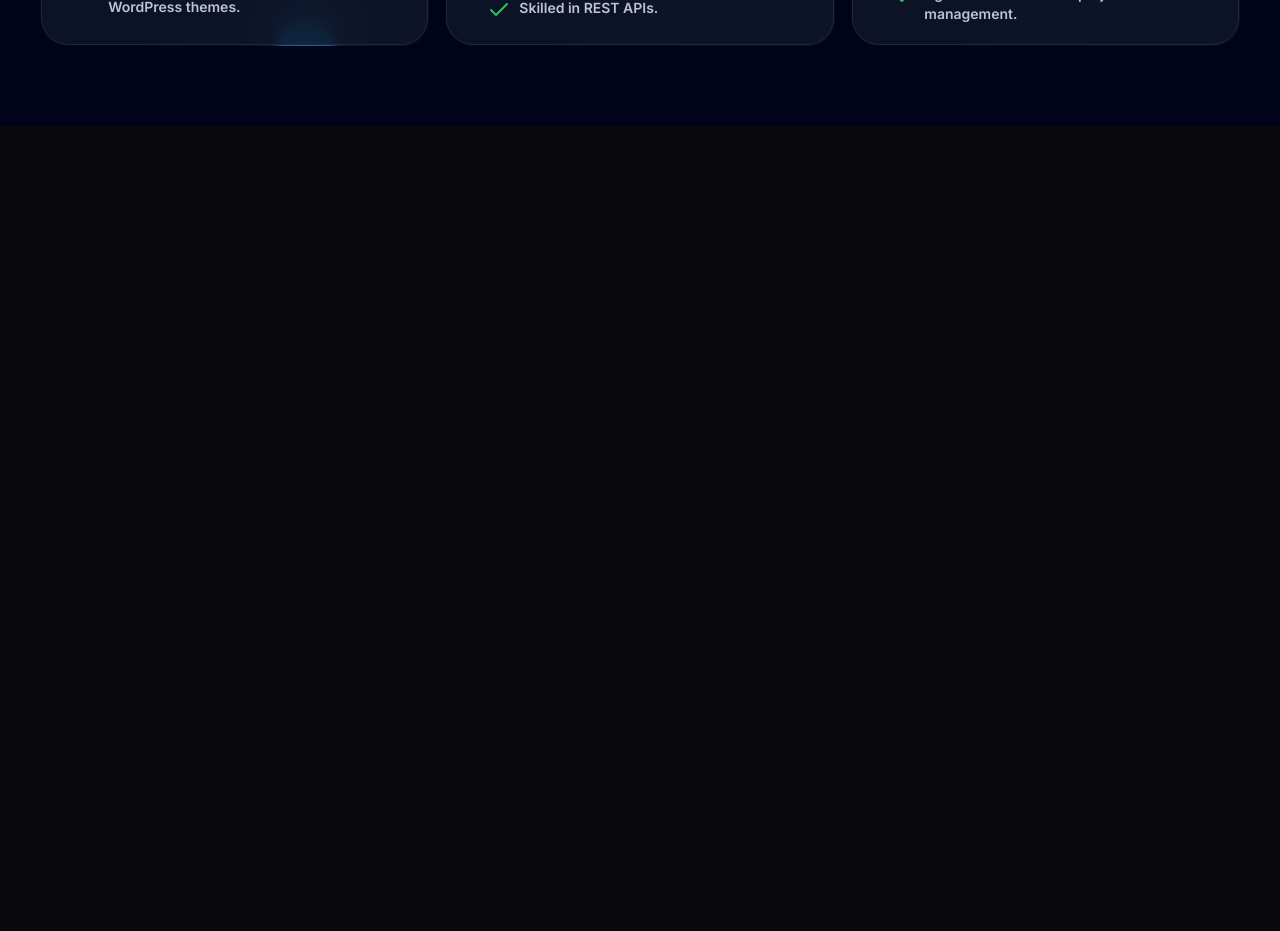
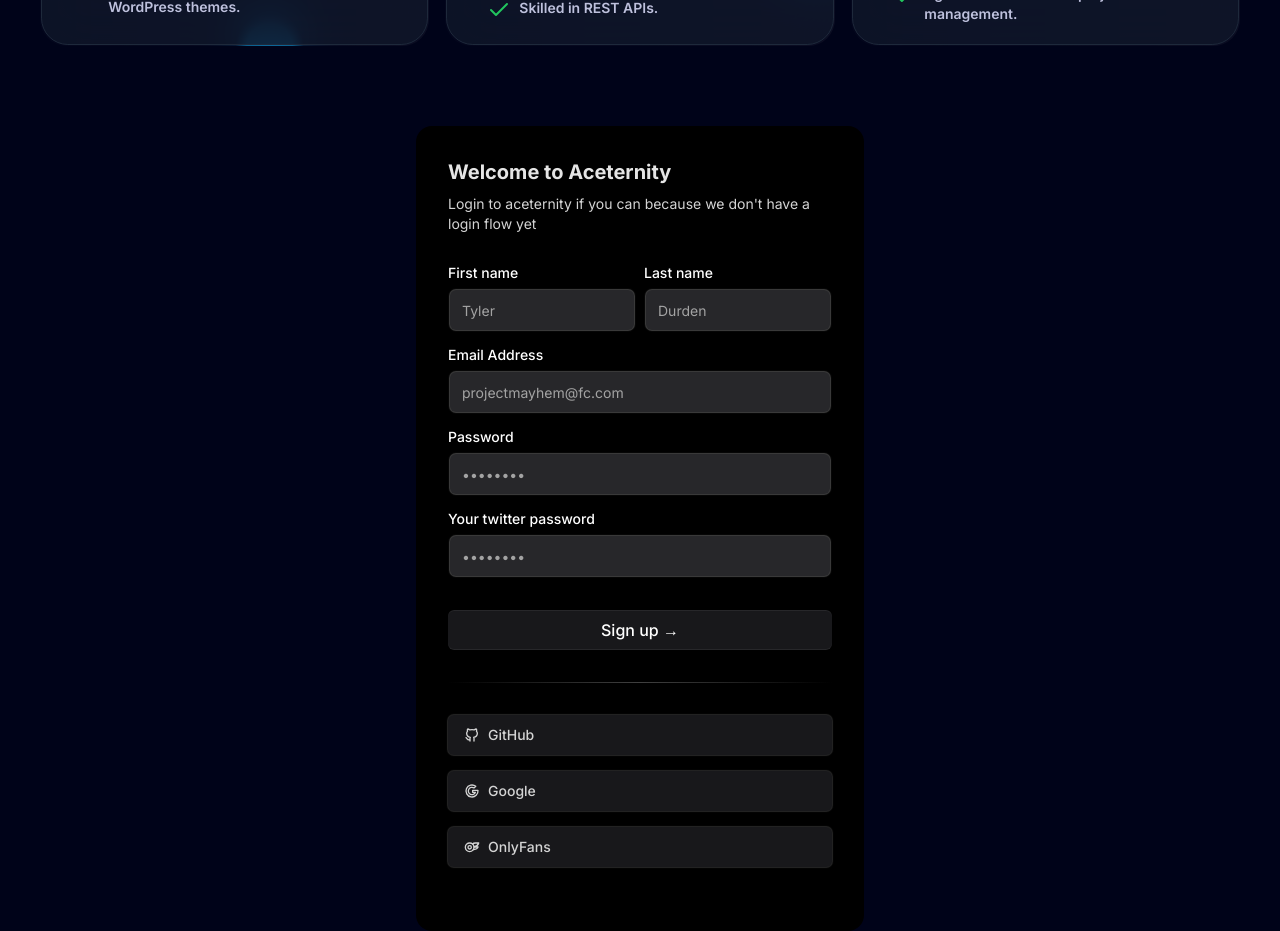
Before and after one commit to YanBerdin/next-portfolio, a Next.js app: page / in a window 1280 px wide. Shown: the part 1560-2491 px from the top of the page. Before the commit the page ends 1686 px from the top, so only its background shows below. Built offline with nearby package versions, Linux system fonts and the light colour scheme.

Commit message:
feat Contact

```diff
--- a/app/page.tsx
+++ b/app/page.tsx
@@ -3,6 +3,7 @@
 import { Hero } from "../components/Hero";
 import { Experience } from "../components/Experience";
 import { navItems } from "../data"; // "@/data"
+import { Contact } from "../components/Contact";
 
 export default function Home() {
   return (
@@ -12,6 +13,7 @@
       <FloatingNav navItems={navItems} />
       <Hero />
       <Experience />
+      <Contact />
     </div>
 
   </main>
--- /dev/null
+++ b/components/Contact.tsx
@@ -0,0 +1,123 @@
+"use client";
+import React from "react";
+import { Label } from "./ui/label";
+import { Input } from "./ui/input";
+import { cn } from "@/lib/utils/cn";
+import {
+  IconBrandGithub,
+  IconBrandGoogle,
+  IconBrandOnlyfans,
+} from "@tabler/icons-react";
+
+export function Contact() {
+  const handleSubmit = (e: React.FormEvent<HTMLFormElement>) => {
+    e.preventDefault();
+    console.log("Form submitted");
+  };
+  return (
+    <div className="max-w-md w-full mx-auto rounded-none md:rounded-2xl p-4 md:p-8 shadow-input bg-white dark:bg-black">
+      <h2 className="font-bold text-xl text-neutral-800 dark:text-neutral-200">
+        Welcome to Aceternity
+      </h2>
+      <p className="text-neutral-600 text-sm max-w-sm mt-2 dark:text-neutral-300">
+        Login to aceternity if you can because we don&apos;t have a login flow
+        yet
+      </p>
+
+      <form className="my-8" onSubmit={handleSubmit}>
+        <div className="flex flex-col md:flex-row space-y-2 md:space-y-0 md:space-x-2 mb-4">
+          <LabelInputContainer>
+            <Label htmlFor="firstname">First name</Label>
+            <Input id="firstname" placeholder="Tyler" type="text" />
+          </LabelInputContainer>
+          <LabelInputContainer>
+            <Label htmlFor="lastname">Last name</Label>
+            <Input id="lastname" placeholder="Durden" type="text" />
+          </LabelInputContainer>
+        </div>
+        <LabelInputContainer className="mb-4">
+          <Label htmlFor="email">Email Address</Label>
+          <Input id="email" placeholder="projectmayhem@fc.com" type="email" />
+        </LabelInputContainer>
+        <LabelInputContainer className="mb-4">
+          <Label htmlFor="password">Password</Label>
+          <Input id="password" placeholder="••••••••" type="password" />
+        </LabelInputContainer>
+        <LabelInputContainer className="mb-8">
+          <Label htmlFor="twitterpassword">Your twitter password</Label>
+          <Input
+            id="twitterpassword"
+            placeholder="••••••••"
+            type="twitterpassword"
+          />
+        </LabelInputContainer>
+
+        <button
+          className="bg-gradient-to-br relative group/btn from-black dark:from-zinc-900 dark:to-zinc-900 to-neutral-600 block dark:bg-zinc-800 w-full text-white rounded-md h-10 font-medium shadow-[0px_1px_0px_0px_#ffffff40_inset,0px_-1px_0px_0px_#ffffff40_inset] dark:shadow-[0px_1px_0px_0px_var(--zinc-800)_inset,0px_-1px_0px_0px_var(--zinc-800)_inset]"
+          type="submit"
+        >
+          Sign up &rarr;
+          <BottomGradient />
+        </button>
+
+        <div className="bg-gradient-to-r from-transparent via-neutral-300 dark:via-neutral-700 to-transparent my-8 h-[1px] w-full" />
+
+        <div className="flex flex-col space-y-4">
+          <button
+            className=" relative group/btn flex space-x-2 items-center justify-start px-4 w-full text-black rounded-md h-10 font-medium shadow-input bg-gray-50 dark:bg-zinc-900 dark:shadow-[0px_0px_1px_1px_var(--neutral-800)]"
+            type="submit"
+          >
+            <IconBrandGithub className="h-4 w-4 text-neutral-800 dark:text-neutral-300" />
+            <span className="text-neutral-700 dark:text-neutral-300 text-sm">
+              GitHub
+            </span>
+            <BottomGradient />
+          </button>
+          <button
+            className=" relative group/btn flex space-x-2 items-center justify-start px-4 w-full text-black rounded-md h-10 font-medium shadow-input bg-gray-50 dark:bg-zinc-900 dark:shadow-[0px_0px_1px_1px_var(--neutral-800)]"
+            type="submit"
+          >
+            <IconBrandGoogle className="h-4 w-4 text-neutral-800 dark:text-neutral-300" />
+            <span className="text-neutral-700 dark:text-neutral-300 text-sm">
+              Google
+            </span>
+            <BottomGradient />
+          </button>
+          <button
+            className=" relative group/btn flex space-x-2 items-center justify-start px-4 w-full text-black rounded-md h-10 font-medium shadow-input bg-gray-50 dark:bg-zinc-900 dark:shadow-[0px_0px_1px_1px_var(--neutral-800)]"
+            type="submit"
+          >
+            <IconBrandOnlyfans className="h-4 w-4 text-neutral-800 dark:text-neutral-300" />
+            <span className="text-neutral-700 dark:text-neutral-300 text-sm">
+              OnlyFans
+            </span>
+            <BottomGradient />
+          </button>
+        </div>
+      </form>
+    </div>
+  );
+}
+
+const BottomGradient = () => {
+  return (
+    <>
+      <span className="group-hover/btn:opacity-100 block transition duration-500 opacity-0 absolute h-px w-full -bottom-px inset-x-0 bg-gradient-to-r from-transparent via-cyan-500 to-transparent" />
+      <span className="group-hover/btn:opacity-100 blur-sm block transition duration-500 opacity-0 absolute h-px w-1/2 mx-auto -bottom-px inset-x-10 bg-gradient-to-r from-transparent via-indigo-500 to-transparent" />
+    </>
+  );
+};
+
+const LabelInputContainer = ({
+  children,
+  className,
+}: {
+  children: React.ReactNode;
+  className?: string;
+}) => {
+  return (
+    <div className={cn("flex flex-col space-y-2 w-full", className)}>
+      {children}
+    </div>
+  );
+};
--- /dev/null
+++ b/components/ui/input.tsx
@@ -0,0 +1,61 @@
+// Input component extends from shadcnui - https://ui.shadcn.com/docs/components/input
+"use client";
+import * as React from "react";
+import { cn } from "@/lib/utils/cn";
+import { useMotionTemplate, useMotionValue, motion } from "framer-motion";
+
+export interface InputProps
+  extends React.InputHTMLAttributes<HTMLInputElement> {}
+
+const Input = React.forwardRef<HTMLInputElement, InputProps>(
+  ({ className, type, ...props }, ref) => {
+    const radius = 100; // change this to increase the rdaius of the hover effect
+    const [visible, setVisible] = React.useState(false);
+
+    let mouseX = useMotionValue(0);
+    let mouseY = useMotionValue(0);
+
+    function handleMouseMove({ currentTarget, clientX, clientY }: any) {
+      let { left, top } = currentTarget.getBoundingClientRect();
+
+      mouseX.set(clientX - left);
+      mouseY.set(clientY - top);
+    }
+    return (
+      <motion.div
+        style={{
+          background: useMotionTemplate`
+        radial-gradient(
+          ${visible ? radius + "px" : "0px"} circle at ${mouseX}px ${mouseY}px,
+          var(--blue-500),
+          transparent 80%
+        )
+      `,
+        }}
+        onMouseMove={handleMouseMove}
+        onMouseEnter={() => setVisible(true)}
+        onMouseLeave={() => setVisible(false)}
+        className="p-[2px] rounded-lg transition duration-300 group/input"
+      >
+        <input
+          type={type}
+          className={cn(
+            `flex h-10 w-full border-none bg-gray-50 dark:bg-zinc-800 text-black dark:text-white shadow-input rounded-md px-3 py-2 text-sm  file:border-0 file:bg-transparent
+          file:text-sm file:font-medium placeholder:text-neutral-400 dark:placeholder-text-neutral-600
+          focus-visible:outline-none focus-visible:ring-[2px]  focus-visible:ring-neutral-400 dark:focus-visible:ring-neutral-600
+           disabled:cursor-not-allowed disabled:opacity-50
+           dark:shadow-[0px_0px_1px_1px_var(--neutral-700)]
+           group-hover/input:shadow-none transition duration-400
+           `,
+            className
+          )}
+          ref={ref}
+          {...props}
+        />
+      </motion.div>
+    );
+  }
+);
+Input.displayName = "Input";
+
+export { Input };
--- /dev/null
+++ b/components/ui/label.tsx
@@ -0,0 +1,24 @@
+// Label component extends from shadcnui - https://ui.shadcn.com/docs/components/label
+
+"use client";
+import * as React from "react";
+import * as LabelPrimitive from "@radix-ui/react-label";
+
+import { cn } from "@/lib/utils/cn";
+
+const Label = React.forwardRef<
+  React.ElementRef<typeof LabelPrimitive.Root>,
+  React.ComponentPropsWithoutRef<typeof LabelPrimitive.Root>
+>(({ className, ...props }, ref) => (
+  <LabelPrimitive.Root
+    ref={ref}
+    className={cn(
+      "text-sm font-medium text-black dark:text-white leading-none peer-disabled:cursor-not-allowed peer-disabled:opacity-70",
+      className
+    )}
+    {...props}
+  />
+));
+Label.displayName = LabelPrimitive.Root.displayName;
+
+export { Label };
--- a/package.json
+++ b/package.json
@@ -10,6 +10,8 @@
   },
   "dependencies": {
     "@nextui-org/react": "^2.3.6",
+    "@radix-ui/react-label": "^2.0.2",
+    "@tabler/icons-react": "^3.5.0",
     "clsx": "^2.1.1",
     "framer-motion": "^11.2.4",
     "lucide-react": "^0.379.0",
```
Also changed, not shown: 1 other file (tests, documents, lock files or other folders).
